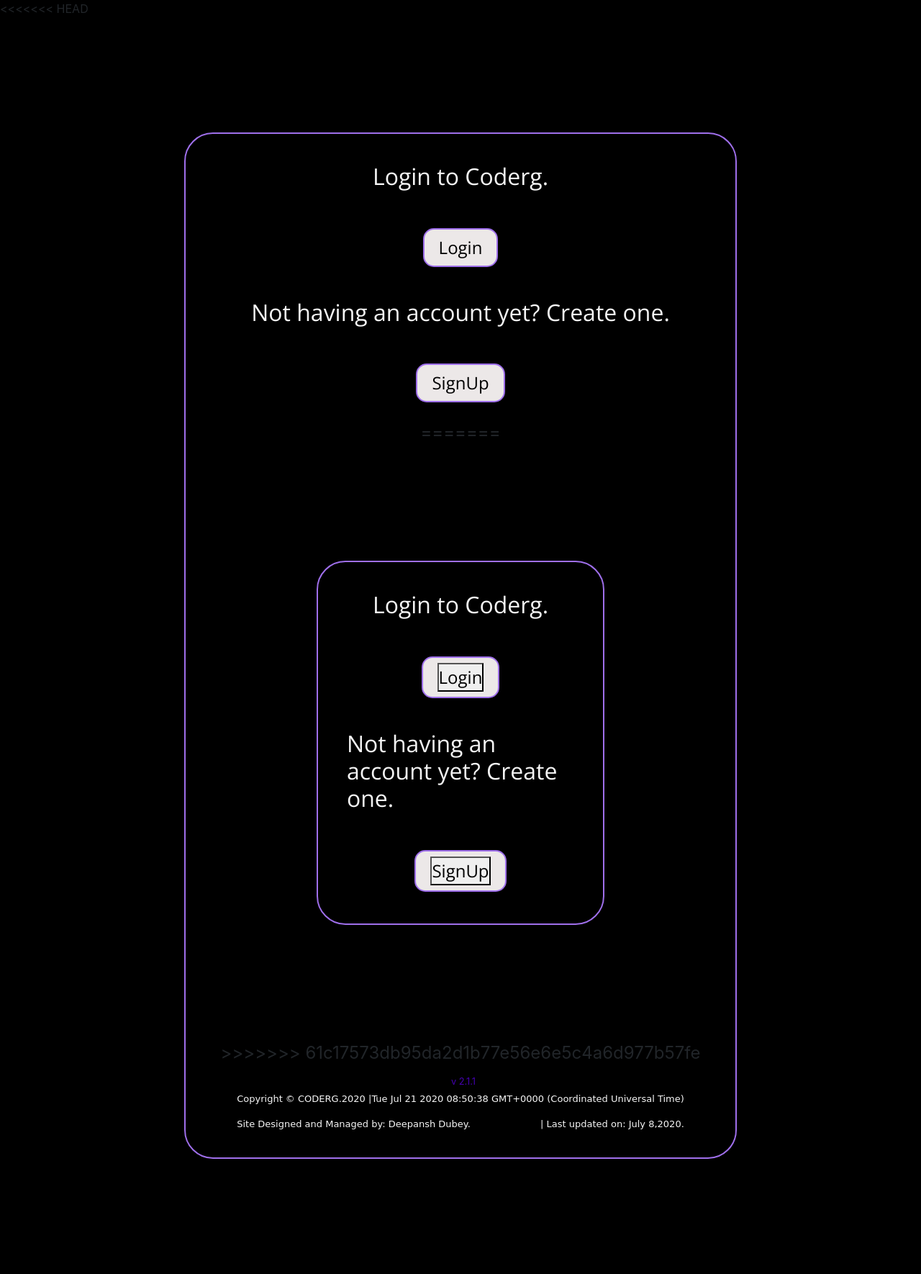
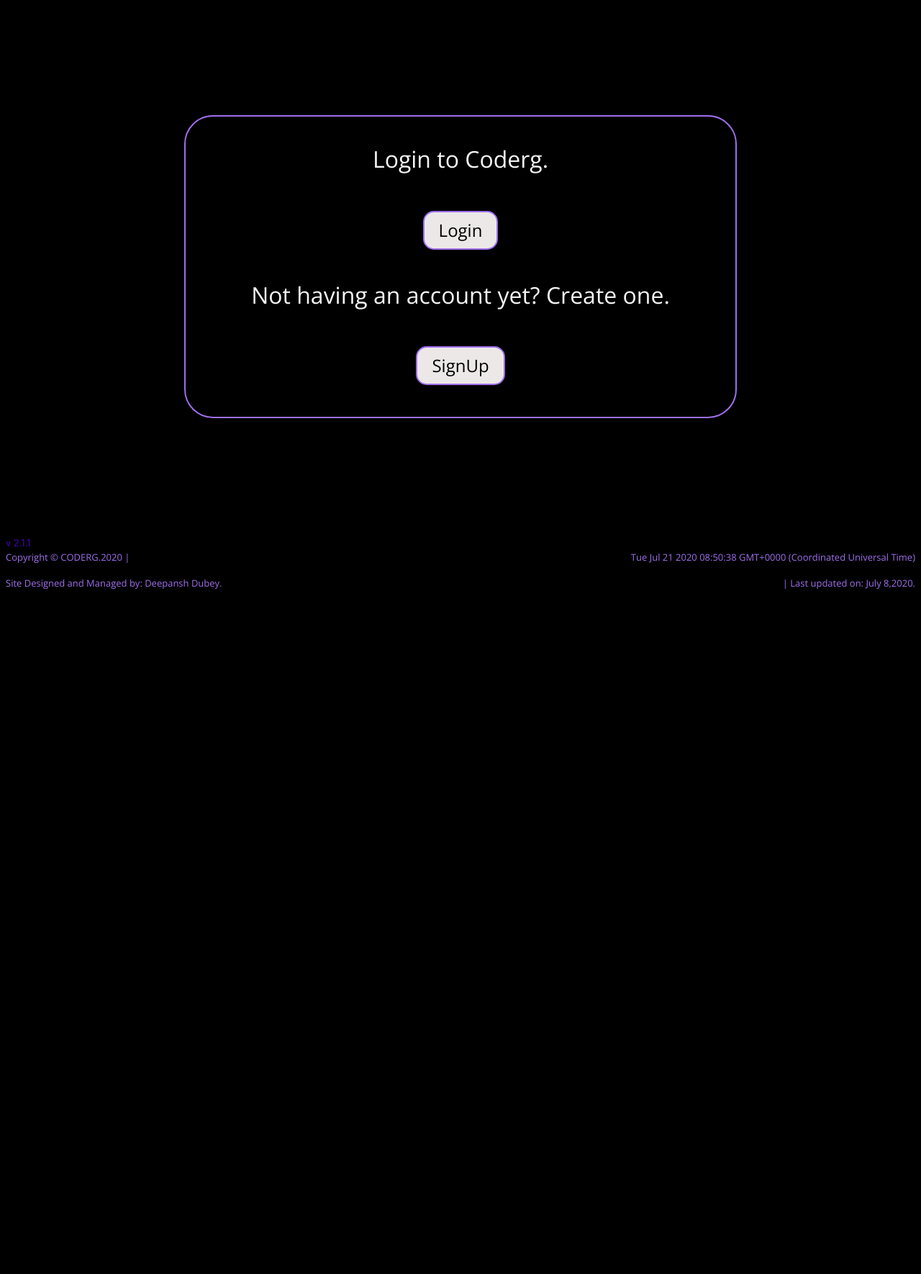
Before and after one commit to codergdevelopers/coderg, a Flask app: page /dashboard in a window 1280 px wide. Shown: the part 91-1861 px from the top of the page at 72% size. After the commit the page ends 910 px from the top, so only its background shows below. Run offline with Flask 2, Linux system fonts and the light colour scheme; some libraries are stand-ins or nearby versions; some web fonts are replaced.

Commit message:
Current change accepted

```diff
--- a/flask_qa/templates/lisu.html
+++ b/flask_qa/templates/lisu.html
@@ -104,7 +104,6 @@
         </div>
     </div>
 
-<<<<<<< HEAD
 <div class="contact">
     <div class="contact-container ">
         <h1 class="h-primary">Login to Coderg.</h1>
@@ -113,16 +112,5 @@
         <h1 class="h-primary">Not having an account yet? Create one.</h1>
         <div><button class="admin" data-toggle="modal" data-target="#signupModal" >SignUp</button></div>
 
-=======
-    <div class="contact">
-        <div class="contact-container ">
-            <h1 class="h-primary">Login to Coderg.</h1>
-            <div class="admin"><button data-toggle="modal" data-target="#loginModal">Login</button></div>
-
-            <h1 class="h-primary">Not having an account yet? Create one.</h1>
-            <div class="admin"><button data-toggle="modal" data-target="#signupModal">SignUp</button></div>
-
-        </div>
->>>>>>> 61c17573db95da2d1b77e56e6e5c4a6d977b57fe
     </div>
     {% endblock %}
```
